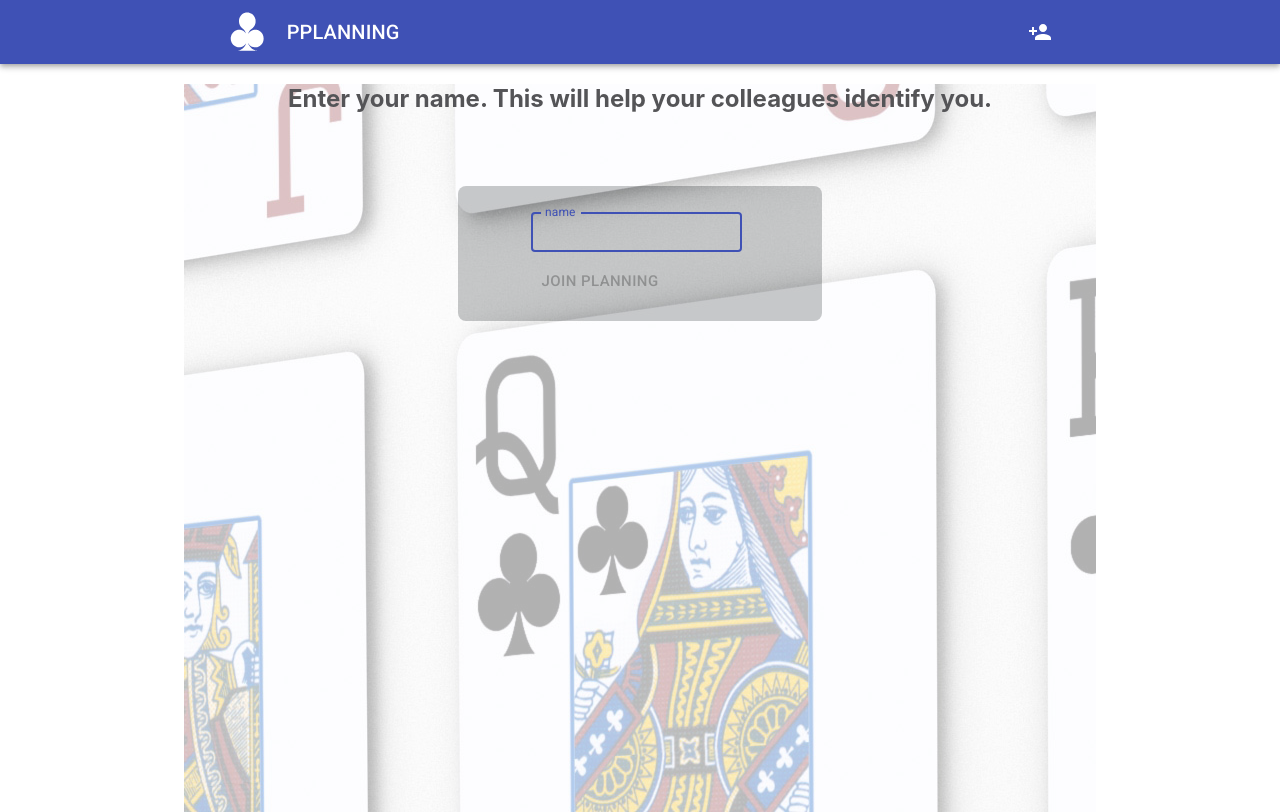
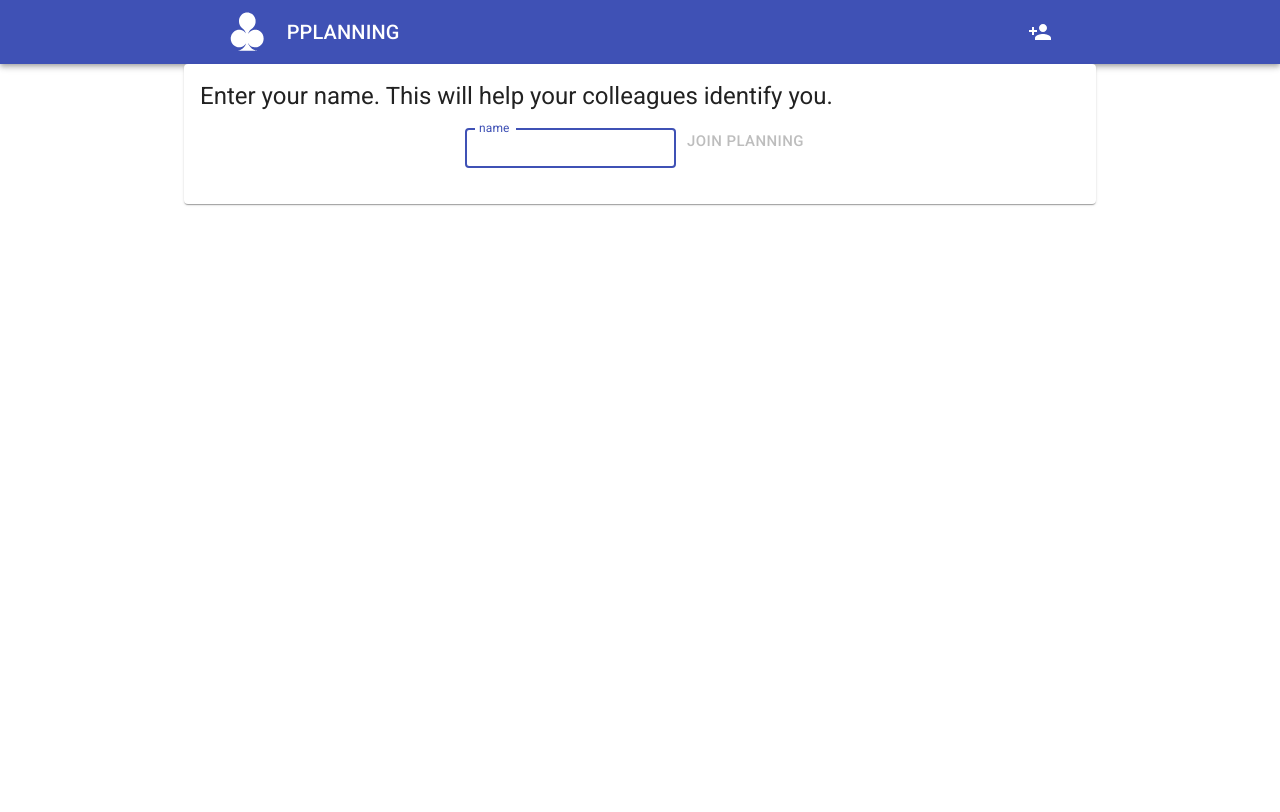
Before and after one commit to iteremasov/planningpocker, a React (Create React App) app in the folder client/: page /1 in a window 1280 px wide. Built offline with nearby package versions, Linux system fonts and the light colour scheme.

Commit message:
refaktoring UserName (functional component)

```diff
--- a/client/src/components/UserName.jsx
+++ b/client/src/components/UserName.jsx
@@ -1,45 +1,62 @@
-import React, { Component } from 'react';
+import React, { useState } from 'react';
 
 import PlaningRoom from '../pages/PlanningRoom';
-
+import Card from '@material-ui/core/Card';
+import CardContent from '@material-ui/core/CardContent';
+import Typography from '@material-ui/core/Typography';
+import CardActions from '@material-ui/core/CardActions';
+import { withRouter } from "react-router";
 import TextField from '@material-ui/core/TextField';
 import Button from '@material-ui/core/Button';
+import { makeStyles } from '@material-ui/core/styles';
 
-import './userName.css';
+const useStyles = makeStyles((theme) => ({
+  root: {
+    justifyContent: 'center',
+  },
+}))
 
-export default class UserName extends Component {
-	state = { textFieldValue: '', userName: '' };
+function UserName(props) {
+  const classes = useStyles();
+  const [userName, setUserName] = useState('');
+  const [textFieldValue, setTextFieldValue] = useState('')
 
-	click = () => {
-		this.setState({ userName: this.state.textFieldValue });
+  const click = () => {
+    setUserName(textFieldValue);
   };
 
-	checkKey = event => {
-		if(event.key === 'Enter'){
+  const checkKey = event => {
+    if (event.key === 'Enter') {
       event.preventDefault();
-			this.click();
+      click();
     }
   }
-	handleTextFieldChange = e => {
-		this.setState({
-			textFieldValue: e.target.value,
-		});
+
+  const handleTextFieldChange = e => {
+    setTextFieldValue(e.target.value);
   };
 
-	render() {
+
+
   return (
-			<div>
-				{this.state.userName ? (
-					<PlaningRoom userName={this.state.userName} roomkey={this.props.match.params.roomkey} />
+    <>
+      {
+        userName ?
+          (
+            <PlaningRoom userName={userName} roomkey={props.match.params.roomkey} />
           ) : (
-					<div className="content">
-						<h2>Enter your name. This will help your colleagues identify you.</h2>
-						<form action="" onSubmit={this.click}>
+            <Card>
+              <CardContent>
+                <Typography variant="h5" component="h2">
+                  Enter your name. This will help your colleagues identify you.
+              </Typography>
+                <CardActions className={classes.root}>
+                  <form action="" onSubmit={click}>
                     <div className="inputUserName">
                       <TextField
                         autoFocus
-								onKeyDown={this.checkKey}
-								onChange={this.handleTextFieldChange}
+                        onKeyDown={checkKey}
+                        onChange={handleTextFieldChange}
                         id="outlined-name-input"
                         label="name"
                         className="inputName"
@@ -48,7 +65,7 @@ export default class UserName extends Component {
                       />
                       <Button
                         size="large"
-								disabled={this.state.textFieldValue ? false : true}
+                        disabled={textFieldValue ? false : true}
                         type="submit"
                         className="button"
                       >
@@ -56,10 +73,14 @@ export default class UserName extends Component {
 							</Button>
                     </div>
                   </form>
+                </CardActions>
+              </CardContent>
+            </Card>
+          )
 
-					</div>
-				)}
-			</div>
-		);
       }
+    </>
+  )
 }
+
+export default withRouter(UserName);
```
Lines whose indentation alone changed are shown as unchanged.
